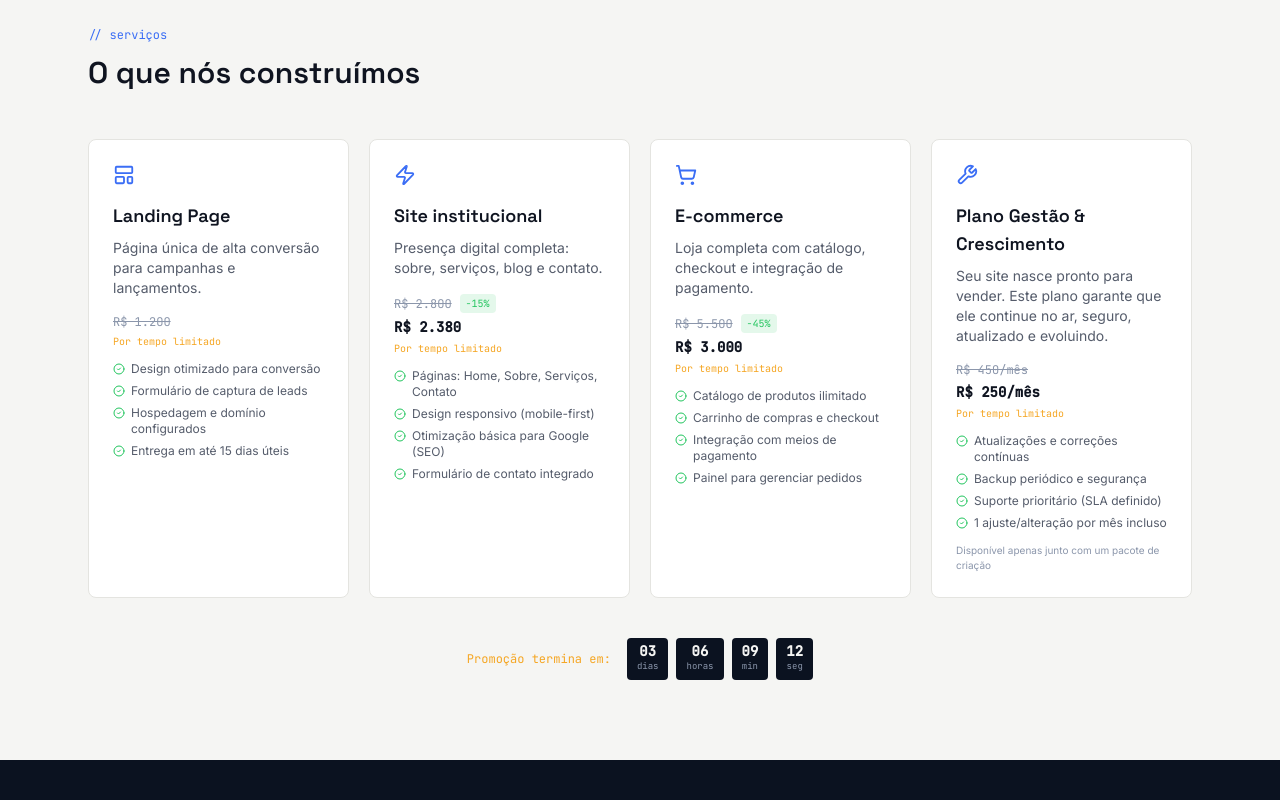
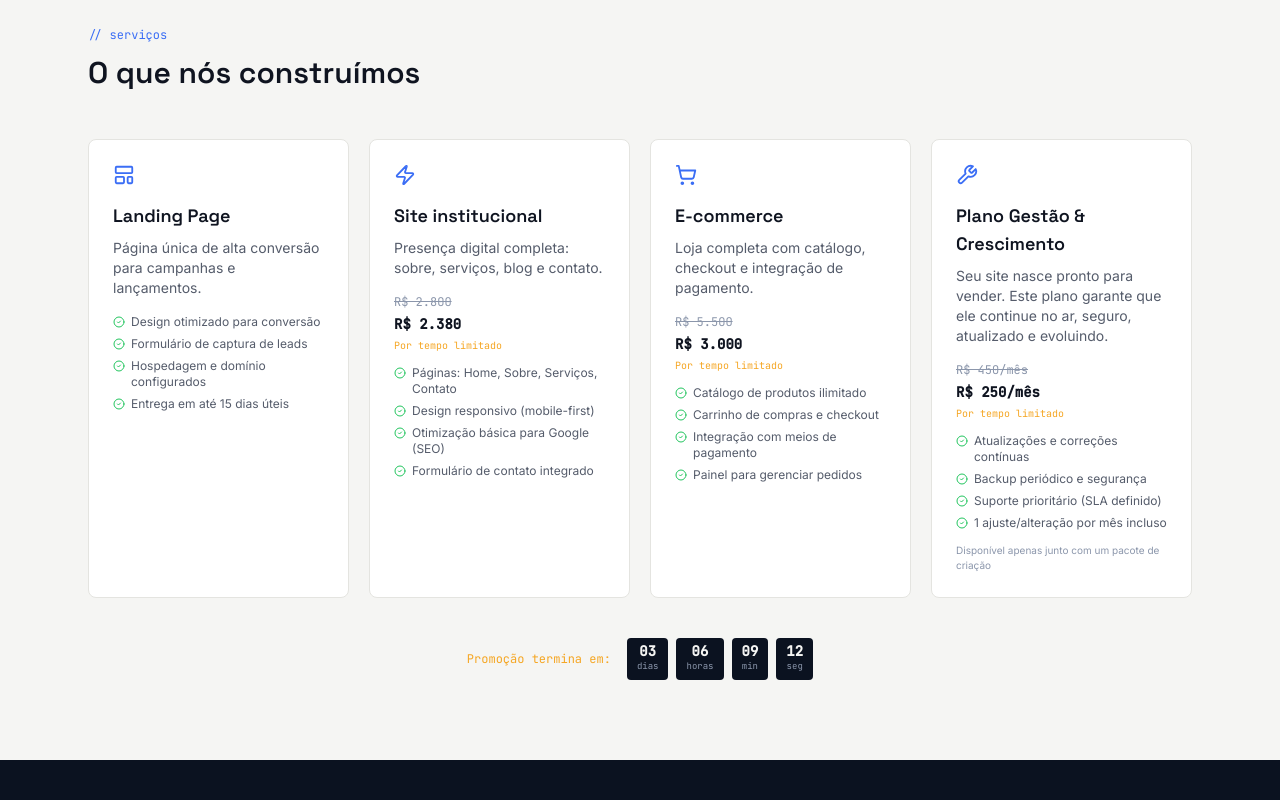
Before and after one commit to jesgalves/design-sites, a React (Vite) app: page / in a window 1280 px wide. Shown: the part 860-1660 px from the top of the page. Built offline with nearby package versions, Linux system fonts and the light colour scheme.

Commit message:
alteracao riscos de promo

```diff
--- a/src/App.jsx
+++ b/src/App.jsx
@@ -734,7 +734,7 @@ const services = [
     name: "Landing Page",
     desc: "Página única de alta conversão para campanhas e lançamentos.",
     originalPrice: "R$ 1.200",
-    discount: null,
+    showPromo: false,
     bullets: [
       "Design otimizado para conversão",
       "Formulário de captura de leads",
@@ -748,7 +748,7 @@ const services = [
     desc: "Presença digital completa: sobre, serviços, blog e contato.",
     originalPrice: "R$ 2.800",
     promoPrice: "R$ 2.380",
-    discount: "-15%",
+     showPromo: true,
     bullets: [
       "Páginas: Home, Sobre, Serviços, Contato",
       "Design responsivo (mobile-first)",
@@ -762,7 +762,7 @@ const services = [
     desc: "Loja completa com catálogo, checkout e integração de pagamento.",
     originalPrice: "R$ 5.500",
     promoPrice: "R$ 3.000",
-    discount: "-45%",
+     showPromo: true,
     bullets: [
       "Catálogo de produtos ilimitado",
       "Carrinho de compras e checkout",
@@ -776,7 +776,7 @@ const services = [
     desc: "Seu site nasce pronto para vender. Este plano garante que ele continue no ar, seguro, atualizado e evoluindo.",
     originalPrice: "R$ 450/mês",
     promoPrice: "R$ 250/mês",
-    discount: null,
+     showPromo: true,
     bullets: [
       "Atualizações e correções contínuas",
       "Backup periódico e segurança",
@@ -1115,6 +1115,7 @@ export default function FreelanceDevSite() {
                 <p className="text-sm mb-4" style={{ color: "#555C6B" }}>
                   {s.desc}
                 </p>
+                {s.showPromo && (
                   <div className="flex items-center gap-2 mb-1">
                     <span
                       style={{ fontFamily: "'JetBrains Mono', monospace", color: "#8B96AB", textDecoration: "line-through" }}
@@ -1131,15 +1132,18 @@ export default function FreelanceDevSite() {
                       </span>
                     )}
                   </div>
+                )}
                 <p style={{ fontFamily: "'JetBrains Mono', monospace", color: "#0F1420" }} className="text-sm font-semibold">
                   {s.promoPrice}
                 </p>
+                {s.showPromo && (
                   <p
                     className="text-[10px] mt-1"
                     style={{ fontFamily: "'JetBrains Mono', monospace", color: "#F5A623" }}
                   >
                     Por tempo limitado
                   </p>
+                )}
                 {s.bullets && (
                   <ul className="mt-3 space-y-1.5">
                     {s.bullets.map((b) => (
```
Lines whose indentation alone changed are shown as unchanged.
